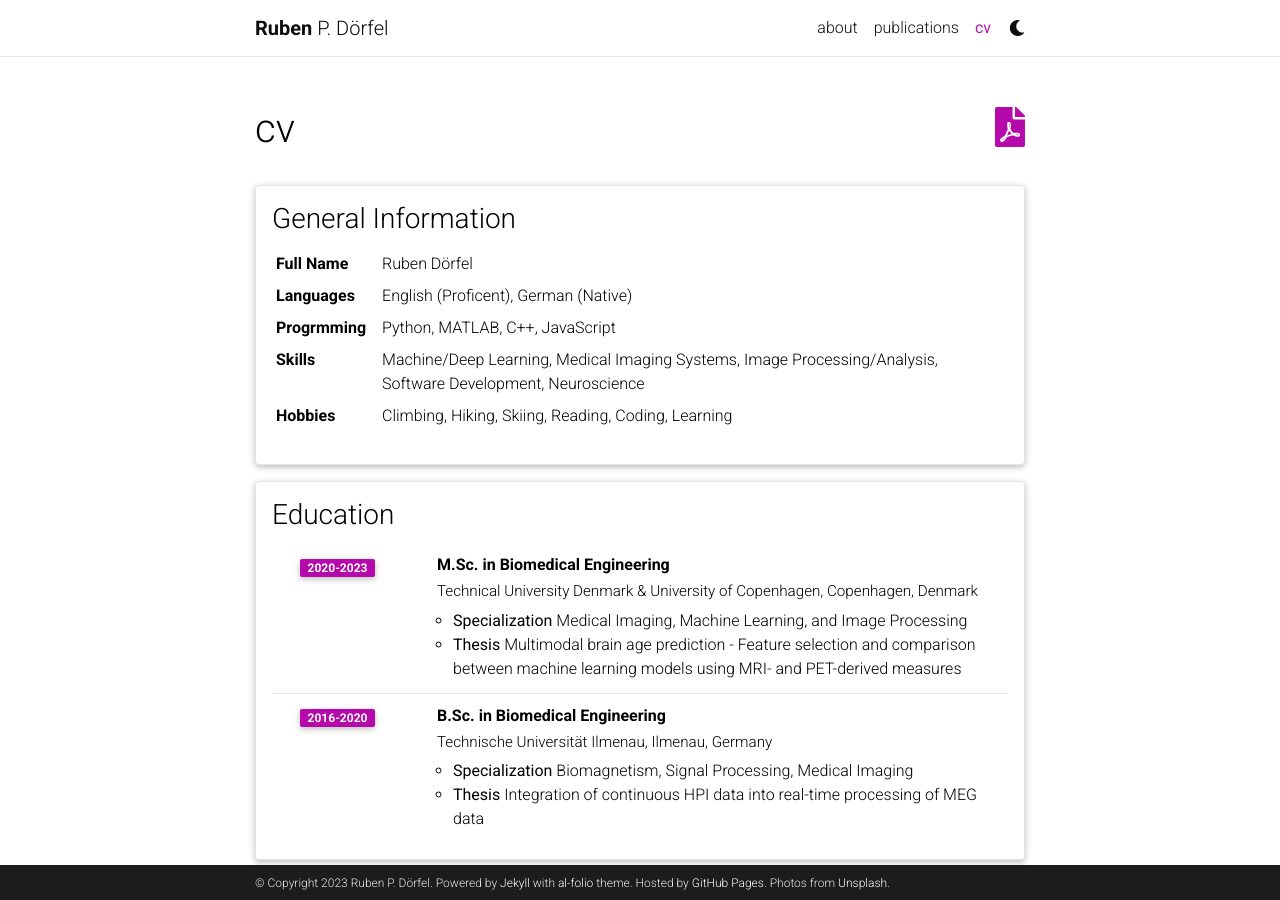
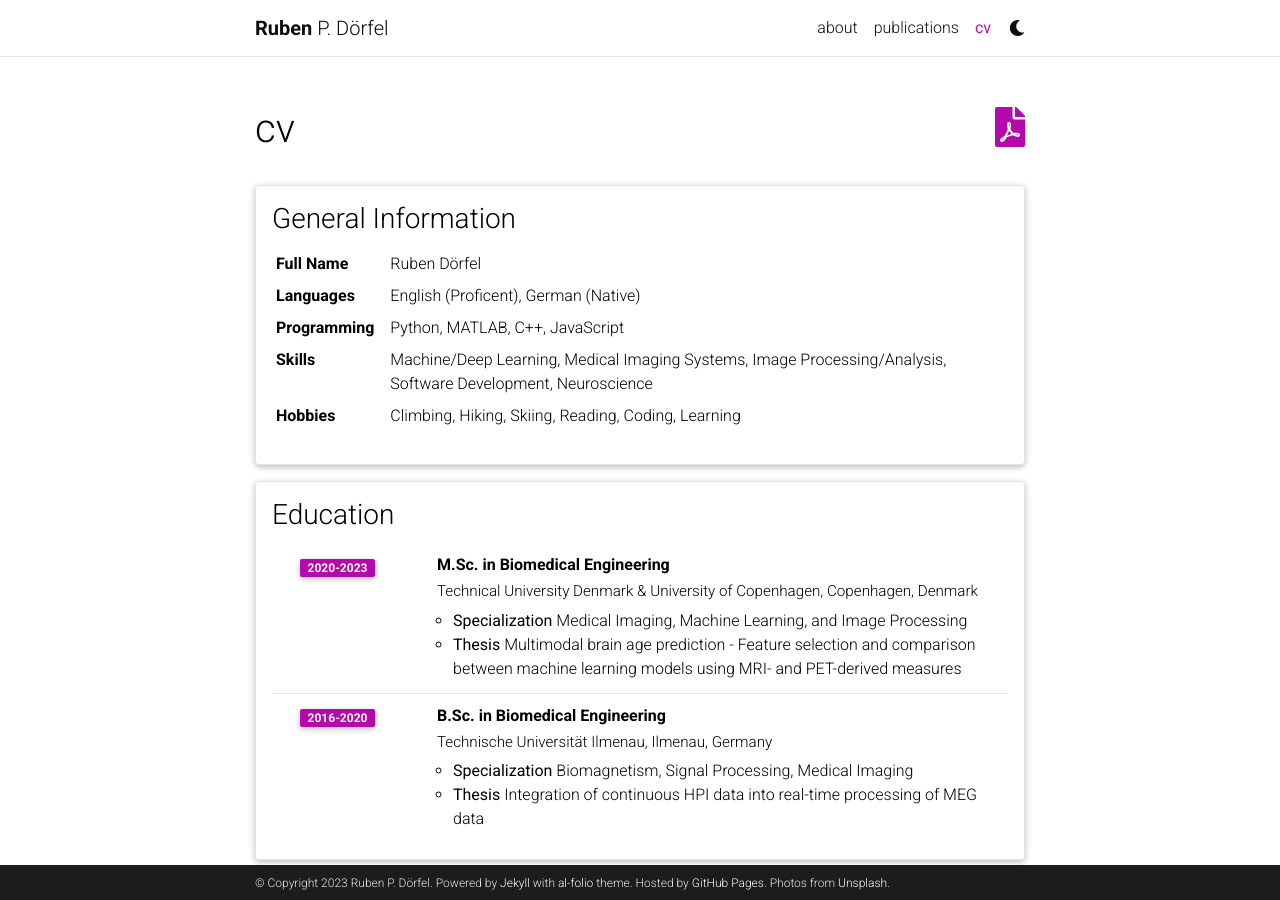
Before and after one commit to RDoerfel/rdoerfel.github.io, a Jekyll site: the page built from _pages/cv.md, in a window 1280 px wide and 900 px high. Built offline with Jekyll 4.4.1, drawn with Linux system fonts in a browser that asks for light colours; comment, search, counter and statistics services are not loaded; a style sheet for code colours, icons or effects is not loaded.

Commit message:
Maint: fix typos in cv

```diff
--- a/_data/cv.yml
+++ b/_data/cv.yml
@@ -5,7 +5,7 @@
       value: Ruben Dörfel
     - name: Languages
       value: English (Proficent), German (Native)
-    - name: Progrmming
+    - name: Programming
       value: Python, MATLAB, C++, JavaScript
     - name: Skills
       value: Machine/Deep Learning, Medical Imaging Systems, Image Processing/Analysis, Software Development, Neuroscience
```
